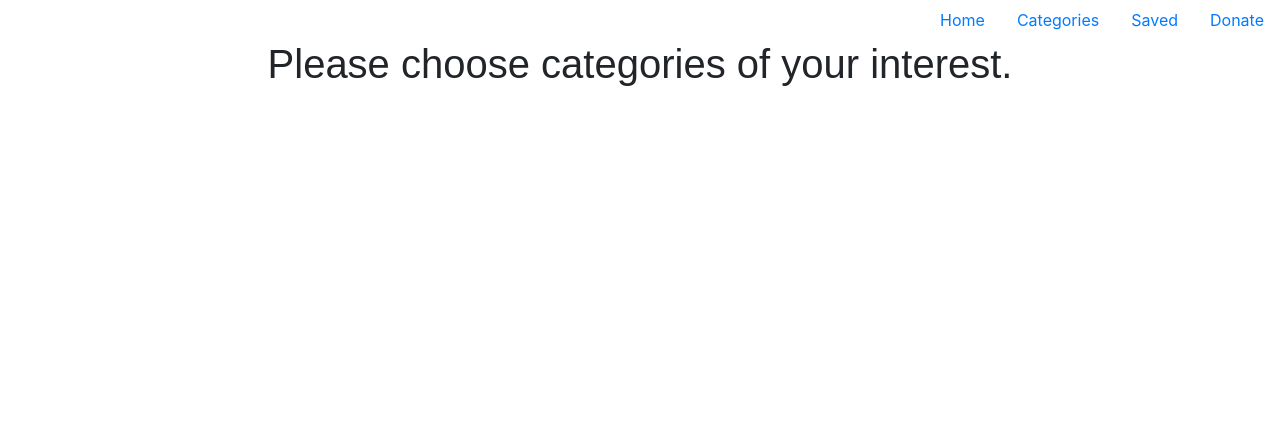
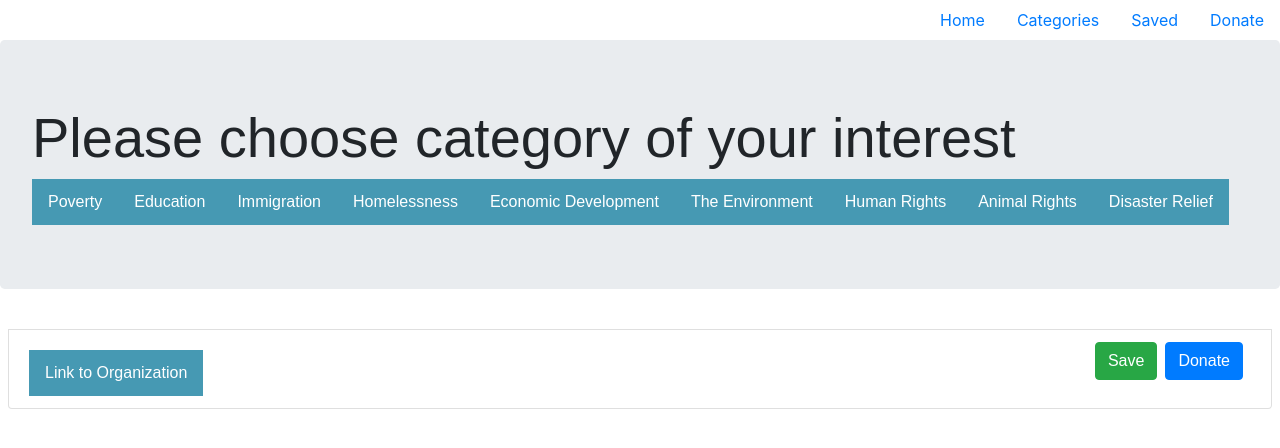
Before and after one commit to adevcoder/project-3, a React (Create React App) app in the folder client/: page /home in a window 1280 px wide. Shown: the top 448 px of the page. Built offline with nearby package versions, Linux system fonts and the light colour scheme.

Commit message:
home page with buttons and container

```diff
--- /dev/null
+++ b/client/src/components/Buttons/ButtonCategory.js
@@ -0,0 +1,39 @@
+import React from "react";
+import axios from "axios"
+
+class Buttons extends React.Component {
+
+    handleClick = (event, value) => {
+        event.preventDefault();
+        axios.get('/api/get-np-by-category/category/:category', value)
+        .then(() => {
+            console.log(value);
+        })
+        .catch(err => {
+            console.log(err);
+        })
+    }
+
+    render() {
+
+        return (
+
+            <div className="jumbotron">
+
+                <h2 className= "display-4">Please choose category of your interest</h2>
+
+                <button value="Poverty and Hunger" onClick={this.handleClick}>Poverty</button>
+                <button value="Education and Academia" onClick={this.handleClick}>Education</button>
+                <button value="Human Rights and Civil Liberties, Immigration" onClick={this.handleClick}>Immigration</button>
+                <button value="Homelessness" onClick={this.handleClick}>Homelessness</button>
+                <button value="Economic Development" onClick={this.handleClick}>Economic Development</button>
+                <button value="Environment and Ecology" onClick={this.handleClick}>The Environment</button>
+                <button value="Human Rights and Civil Liberties, Immigration" onClick={this.handleClick}>Human Rights</button>
+                <button value="Animal Welfare" onClick={this.handleClick}>Animal Rights</button>
+                <button value="Disaster Relief, International Relief Organization" onClick={this.handleClick}>Disaster Relief</button>
+            </div>
+        )
+    }
+}
+
+export default Buttons;
--- /dev/null
+++ b/client/src/components/NonprofitList/index.js
@@ -0,0 +1,46 @@
+import React from "react";
+
+export function NonprofitList({ children }) {
+    return (
+        <ul className="list-group">{children}</ul>
+    );
+};
+
+export function NonprofitListItem({
+    id,
+    orgName,
+    city,
+    state,
+    orgFocus,
+    url,
+    clickEvent,
+    saved
+}) {
+
+    return (
+        <li className="list-group-item m-2">
+
+            <div className="float-right">
+                {!saved ? (
+                    <button
+                        className="btn btn-success"
+                        onClick={event => clickEvent(event, id, orgName, city, state, orgFocus, url)}>Save</button>
+                ) : (
+                        <button className="btn btn-danger" onClick={event => clickEvent(event, id)}>Unsave</button>
+                    )
+                }
+                <button id="donate" className="btn btn-primary ml-2 mr-2" href="/donate" target="_blank" rel="noopener noreferrer">Donate</button>
+            </div>
+
+            <h3 className="font-weight-bold">{orgName}</h3>
+
+            <h4>{orgFocus}</h4>
+
+            <h5>{city} {state}</h5>
+
+            <button href={url}>Link to Organization</button>
+
+        </li>
+
+    )
+}
--- a/client/src/pages/Home/HomePage.js
+++ /dev/null
@@ -1,12 +0,0 @@
-import React from "react";
-
-function Home() {
-
-    return (
-        <div>
-            <h1>Please choose categories of your interest.</h1>
-        </div>
-    )
-}
-
-export default Home;
--- a/client/src/pages/Home/index.js
+++ b/client/src/pages/Home/index.js
@@ -1,11 +1,14 @@
 import React from "react";
 import "./styles.css";
-import HomePage from "./HomePage";
+import ButtonCategory from "../../components/Buttons/ButtonCategory"
+import { NonprofitList, NonprofitListItem } from "../../components/NonprofitList/index"
 
 function App() {
   return (
     <div className="App">
-      <HomePage />
+      <ButtonCategory />
+      <NonprofitList />
+      <NonprofitListItem />
     </div>
   );
 }
--- a/client/src/pages/Login/LoginForm.js
+++ b/client/src/pages/Login/LoginForm.js
@@ -22,8 +22,8 @@ export class LoginForm extends React.Component {
       email: "",
       password: ""
     });
-    fetch("/user", {
-      method: "POST",
+    fetch("/api/login", {
+      method: "GET",
       data: {
         firstName: this.refs.firstName,
         lastName: this.refs.lastName
--- a/client/src/pages/Register/ValidatedRegisterForm.js
+++ b/client/src/pages/Register/ValidatedRegisterForm.js
@@ -1,16 +1,21 @@
 import React from "react";
 import { Formik } from "formik";
 import * as Yup from "yup";
+import { withRouter } from "react-router-dom";
 import axios from "axios"
 
-const ValidatedRegisterForm = () => (
+const ValidatedRegisterForm = (props) => (
   <Formik
     initialValues={{ firstName: "", lastName: "", email: "", password: "" }}
     onSubmit={(values, { setSubmitting }) => {
         console.log("Registering...", values);
         axios.post("/api/register", values)
-        .then(()=>{
+        .then(() => {
+           props.history.push("/home");
            setSubmitting(false);
+        })
+        .catch(err => {
+          console.log(err);
         })
     }}
 
@@ -98,4 +103,4 @@ const ValidatedRegisterForm = () => (
   </Formik>
 );
 
-export default ValidatedRegisterForm;
+export default withRouter(ValidatedRegisterForm);
```
